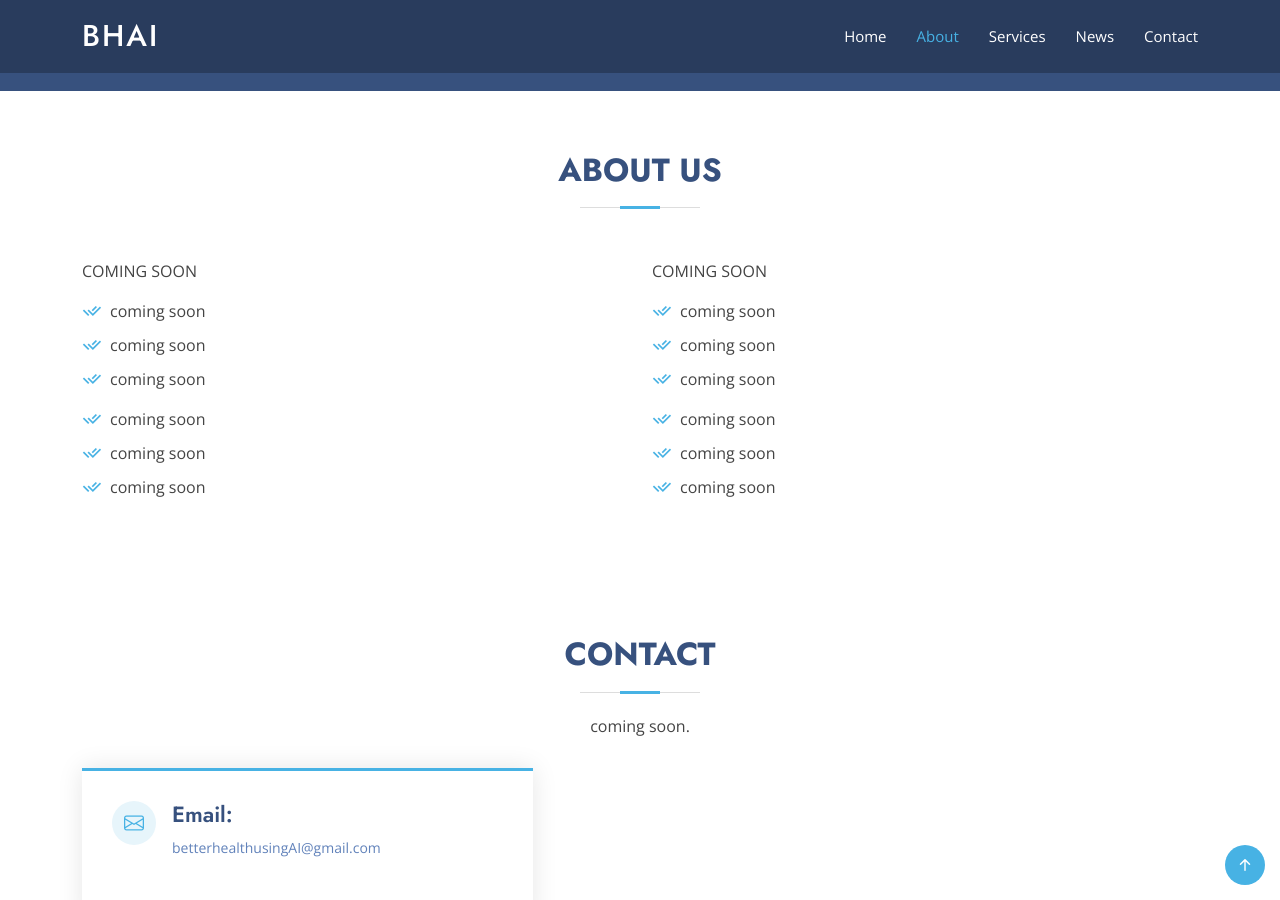
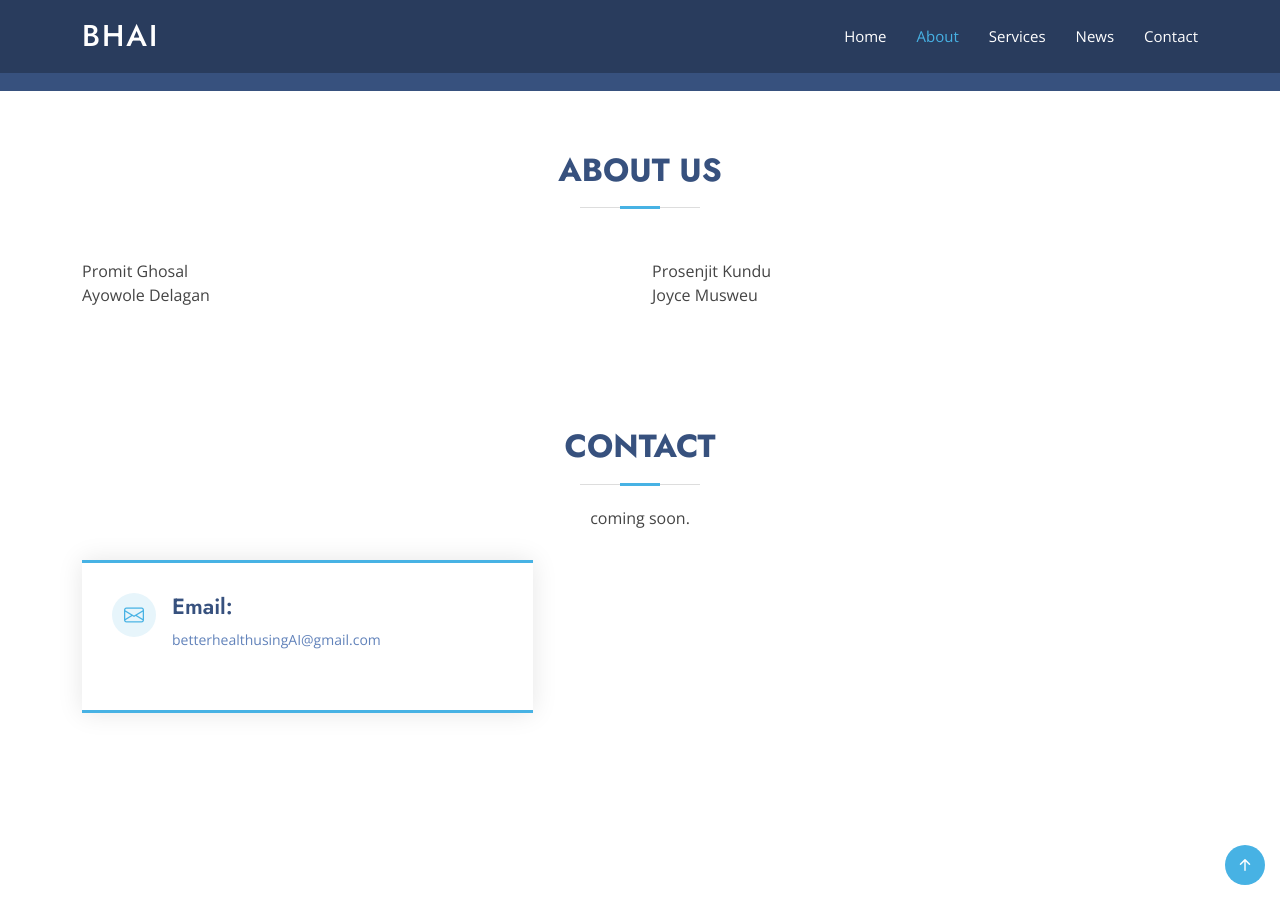
Before and after one commit to betterhealthusingAI/betterhealthusingAI.github.io, a Jekyll site: the page built from index.html, in a window 1280 px wide and 900 px high, scrolled down 629 px. Built offline with Jekyll 4.4.1, drawn with Linux system fonts in a browser that asks for light colours.

Commit message:
Update design_one.html

```diff
--- a/_layouts/design_one.html
+++ b/_layouts/design_one.html
@@ -91,38 +91,10 @@
         </div>
 
         <div class="row content">
-          <div class="col-lg-6">
-            <p>
-             COMING SOON
-            </p>
-            <ul>
-              <li><i class="ri-check-double-line"></i> coming soon </li>
-              <li><i class="ri-check-double-line"></i> coming soon </li>
-              <li><i class="ri-check-double-line"></i> coming soon</li>
-            </ul>
-            <ul>
-              <li><i class="ri-check-double-line"></i> coming soon </li>
-              <li><i class="ri-check-double-line"></i> coming soon </li>
-              <li><i class="ri-check-double-line"></i> coming soon</li>
-            </ul>
-          </div>
-           <div class="col-lg-6">
-            <p>
-             COMING SOON
-            </p>
-            <ul>
-              <li><i class="ri-check-double-line"></i> coming soon </li>
-              <li><i class="ri-check-double-line"></i> coming soon </li>
-              <li><i class="ri-check-double-line"></i> coming soon</li>
-            </ul>
-            <ul>
-              <li><i class="ri-check-double-line"></i> coming soon </li>
-              <li><i class="ri-check-double-line"></i> coming soon </li>
-              <li><i class="ri-check-double-line"></i> coming soon</li>
-            </ul>
-          </div>
-          <div class="col-lg-6 pt-4 pt-lg-0">
-          </div>
+          <div class="col-lg-6"> Promit Ghosal </div>
+          <div class="col-lg-6"> Prosenjit Kundu </div>
+          <div class="col-lg-6 pt-4 pt-lg-0"> Ayowole Delagan </div>
+          <div class="col-lg-6 pt-4 pt-lg-0"> Joyce Musweu </div>
         </div>
 
       </div>
```
